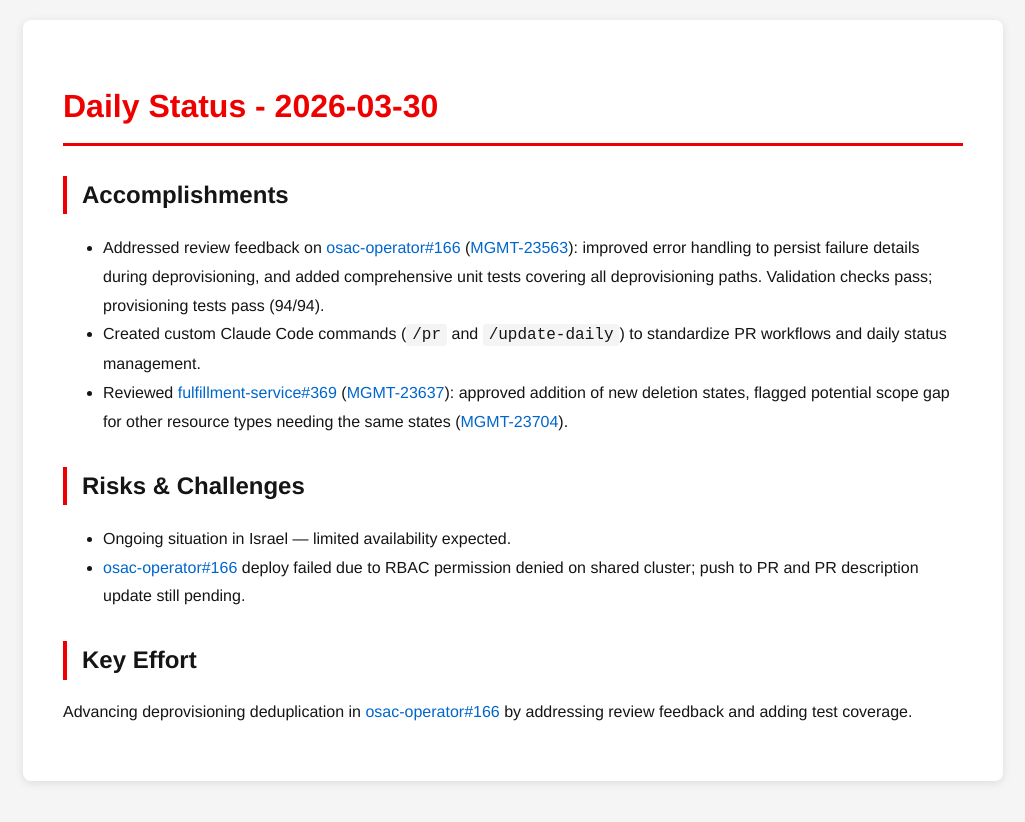
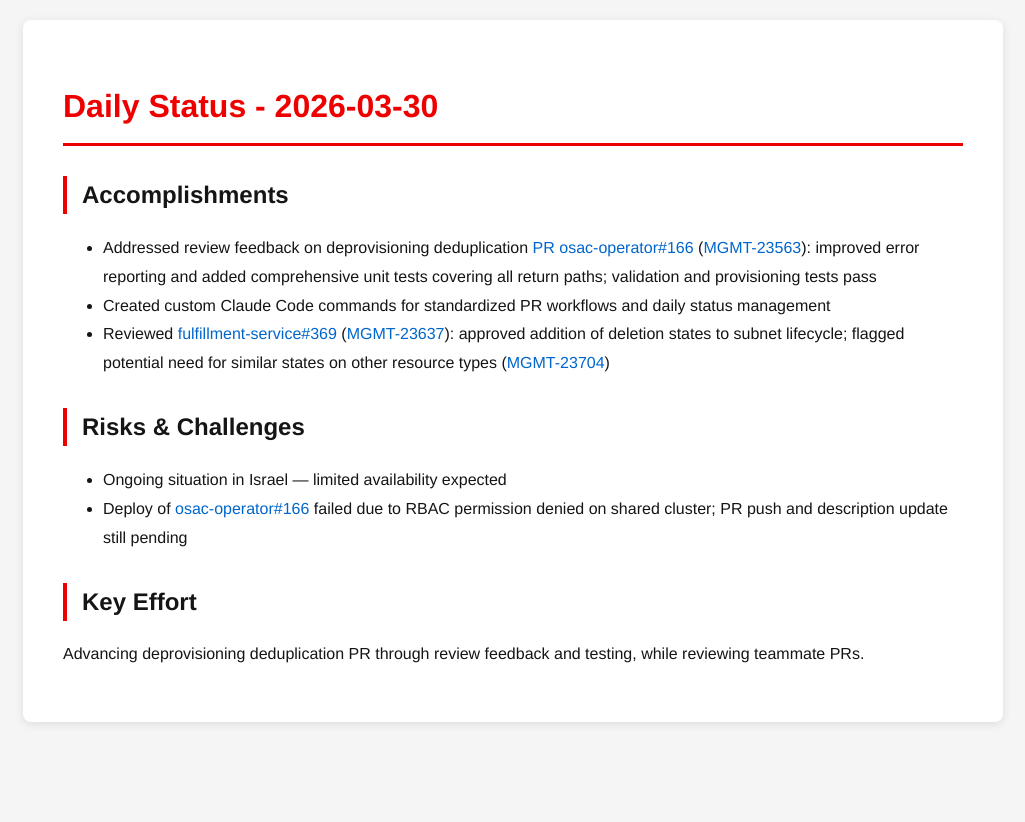
Before and after one commit to tzvatot/daily-status, a Jekyll site: the page built from 2026-03-30.md, in a window 1280 px wide. Shown: the top 822 px of the page, without its empty margins (127-1152 px from the left). Built offline with Jekyll 4.4.1, drawn with Linux system fonts in a browser that asks for light colours.

Commit message:
Daily status update - 2026-03-30

```diff
--- a/2026-03-30.md
+++ b/2026-03-30.md
@@ -7,13 +7,13 @@ date: 2026-03-30
 # Daily Status - 2026-03-30
 
 ## Accomplishments
-- Addressed review feedback on [osac-operator#166](https://github.com/osac-project/osac-operator/pull/166) ([MGMT-23563](https://issues.redhat.com/browse/MGMT-23563)): improved error handling to persist failure details during deprovisioning, and added comprehensive unit tests covering all deprovisioning paths. Validation checks pass; provisioning tests pass (94/94).
-- Created custom Claude Code commands (`/pr` and `/update-daily`) to standardize PR workflows and daily status management.
-- Reviewed [fulfillment-service#369](https://github.com/osac-project/fulfillment-service/pull/369) ([MGMT-23637](https://issues.redhat.com/browse/MGMT-23637)): approved addition of new deletion states, flagged potential scope gap for other resource types needing the same states ([MGMT-23704](https://issues.redhat.com/browse/MGMT-23704)).
+- Addressed review feedback on deprovisioning deduplication [PR osac-operator#166](https://github.com/osac-project/osac-operator/pull/166) ([MGMT-23563](https://issues.redhat.com/browse/MGMT-23563)): improved error reporting and added comprehensive unit tests covering all return paths; validation and provisioning tests pass
+- Created custom Claude Code commands for standardized PR workflows and daily status management
+- Reviewed [fulfillment-service#369](https://github.com/osac-project/fulfillment-service/pull/369) ([MGMT-23637](https://issues.redhat.com/browse/MGMT-23637)): approved addition of deletion states to subnet lifecycle; flagged potential need for similar states on other resource types ([MGMT-23704](https://issues.redhat.com/browse/MGMT-23704))
 
 ## Risks & Challenges
-- Ongoing situation in Israel — limited availability expected.
-- [osac-operator#166](https://github.com/osac-project/osac-operator/pull/166) deploy failed due to RBAC permission denied on shared cluster; push to PR and PR description update still pending.
+- Ongoing situation in Israel — limited availability expected
+- Deploy of [osac-operator#166](https://github.com/osac-project/osac-operator/pull/166) failed due to RBAC permission denied on shared cluster; PR push and description update still pending
 
 ## Key Effort
-Advancing deprovisioning deduplication in [osac-operator#166](https://github.com/osac-project/osac-operator/pull/166) by addressing review feedback and adding test coverage.
+Advancing deprovisioning deduplication PR through review feedback and testing, while reviewing teammate PRs.
```
